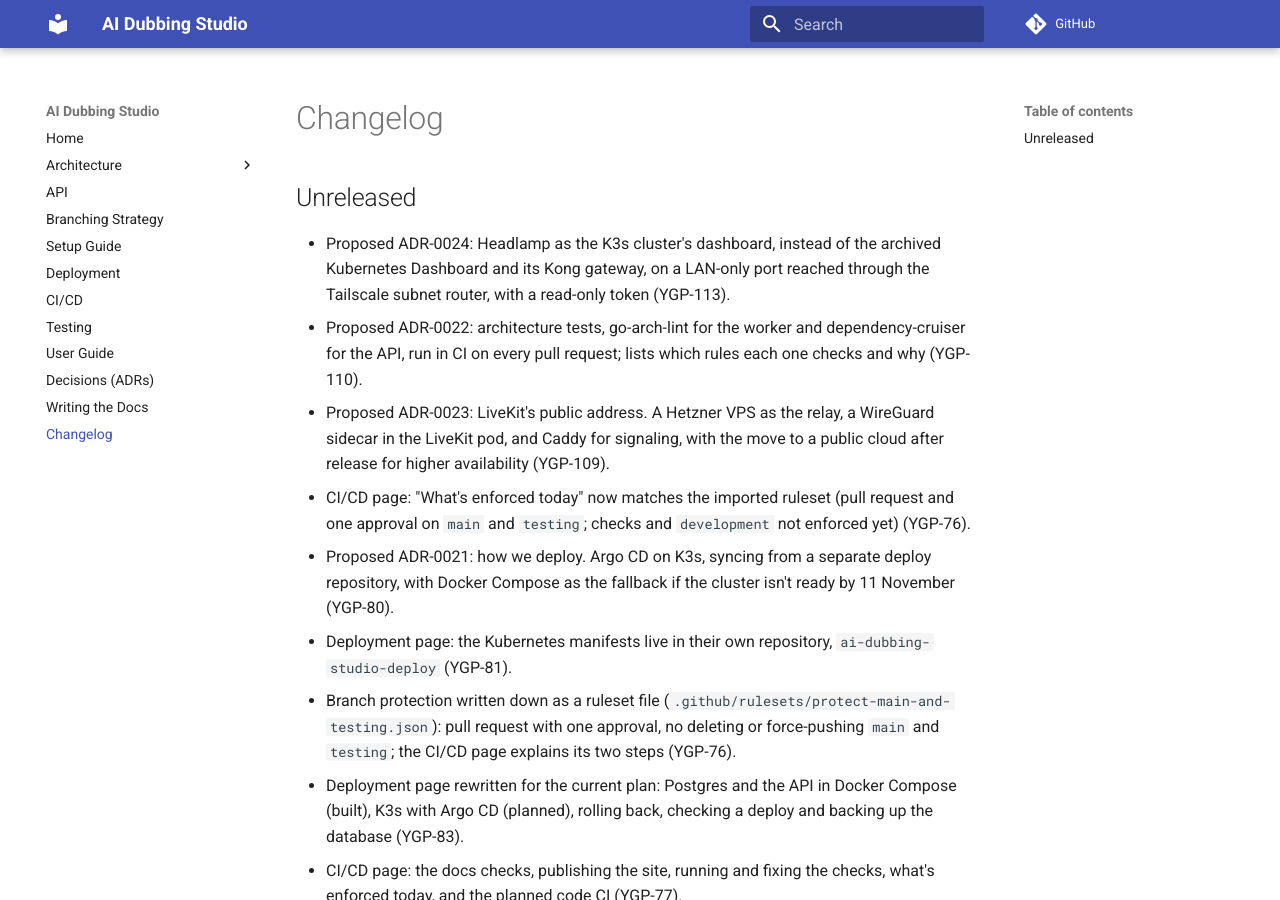
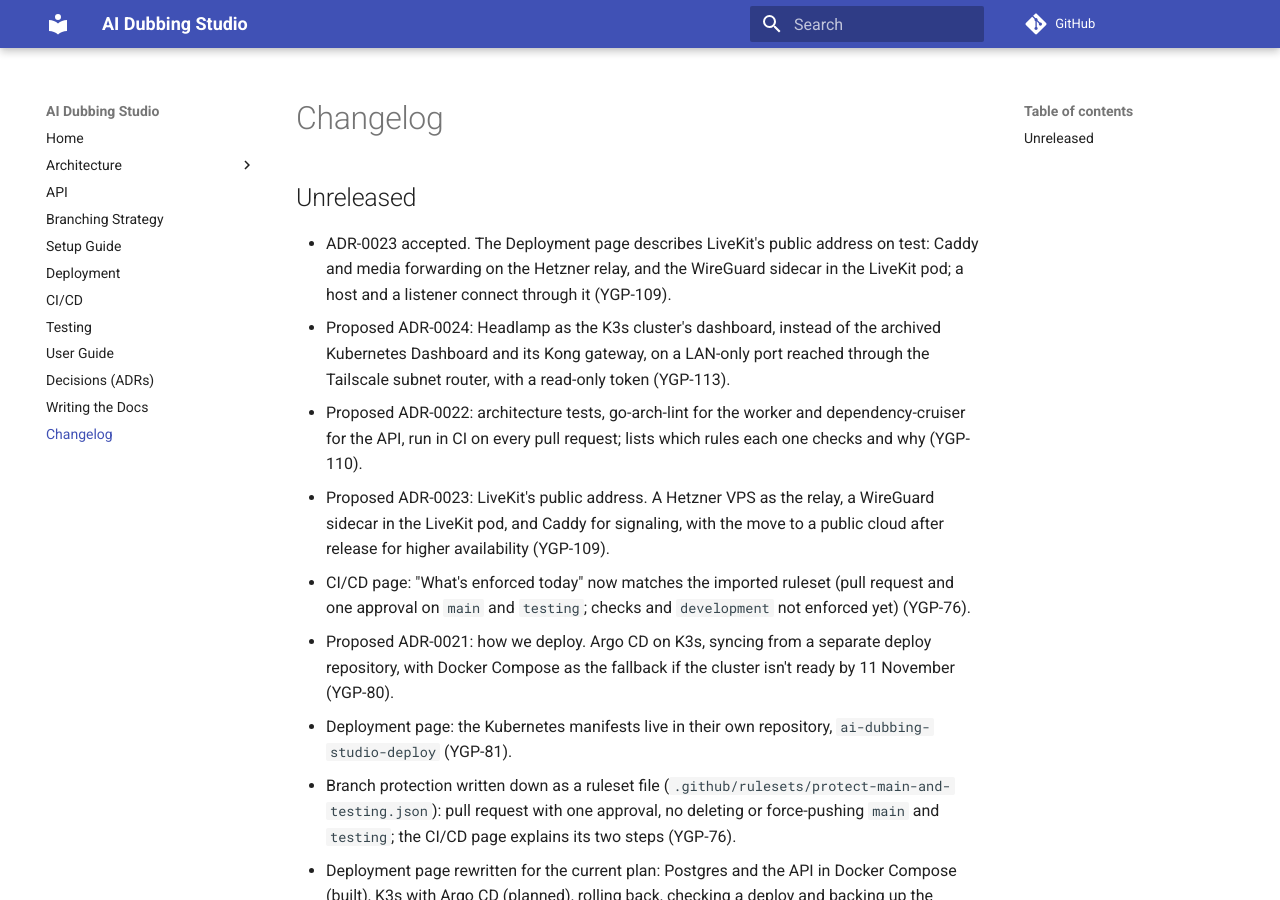
Before and after one commit to WH1TE-SHAD0W/ai-dubbing-studio, an MkDocs documentation site: the page built from docs/changelog.md, in a window 1280 px wide and 900 px high. Built offline with MkDocs 1.6.1 and Material for MkDocs 9.7.7, drawn with Linux system fonts in a browser that asks for light colours; comment, search, counter and statistics services are not loaded.

Commit message:
docs: changelog for the relay docs (YGP-109)
Co-Authored-By: Claude Opus 5.5 <noreply@anthropic.com>

```diff
--- a/docs/changelog.md
+++ b/docs/changelog.md
@@ -2,6 +2,10 @@
 
 ## Unreleased
 
+- ADR-0023 accepted. The Deployment page describes LiveKit's public address
+  on test: Caddy and media forwarding on the Hetzner relay, and the WireGuard
+  sidecar in the LiveKit pod; a host and a listener connect through it
+  (YGP-109).
 - Proposed ADR-0024: Headlamp as the K3s cluster's dashboard, instead of the
   archived Kubernetes Dashboard and its Kong gateway, on a LAN-only port
   reached through the Tailscale subnet router, with a read-only token
```
